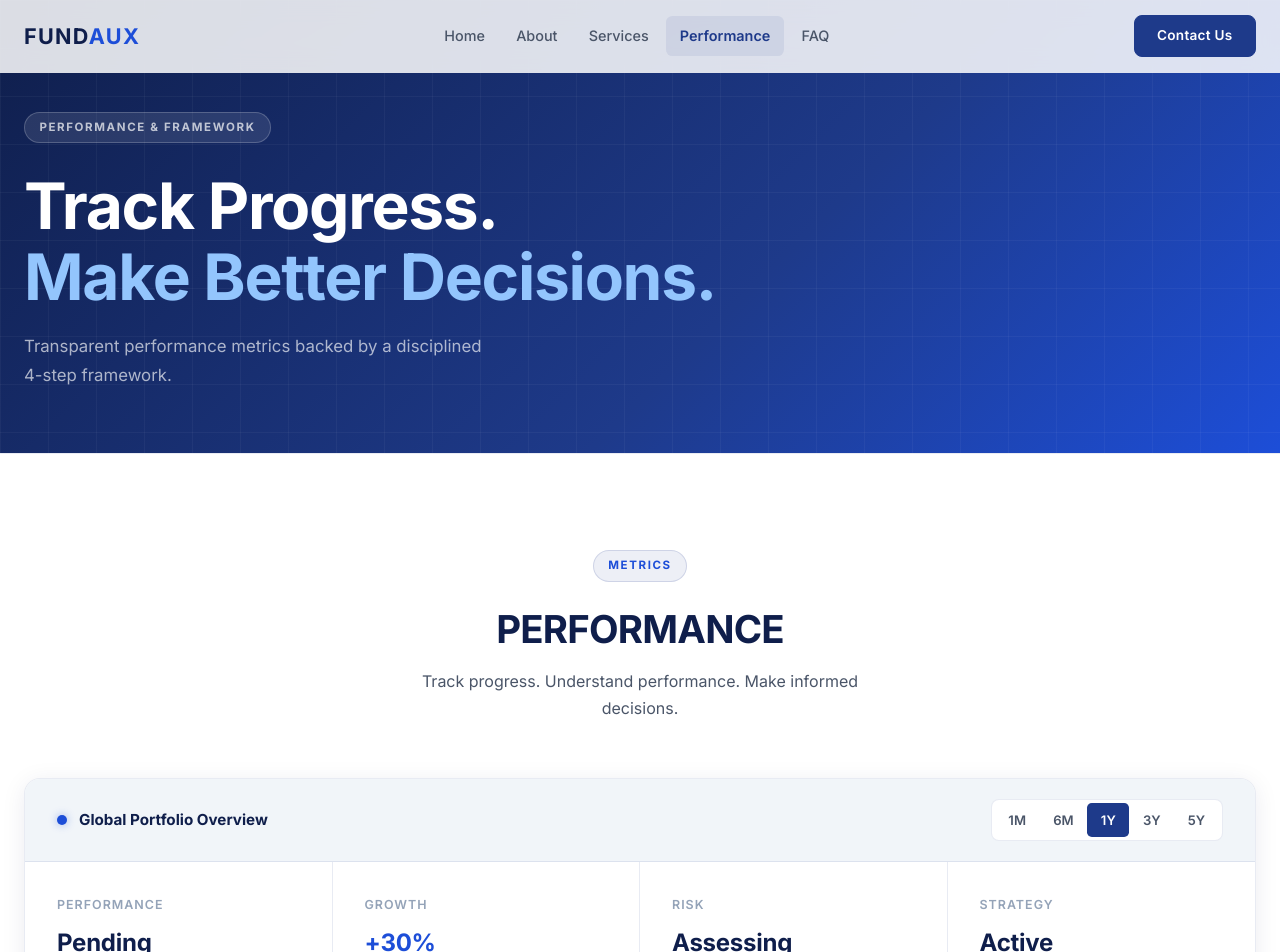
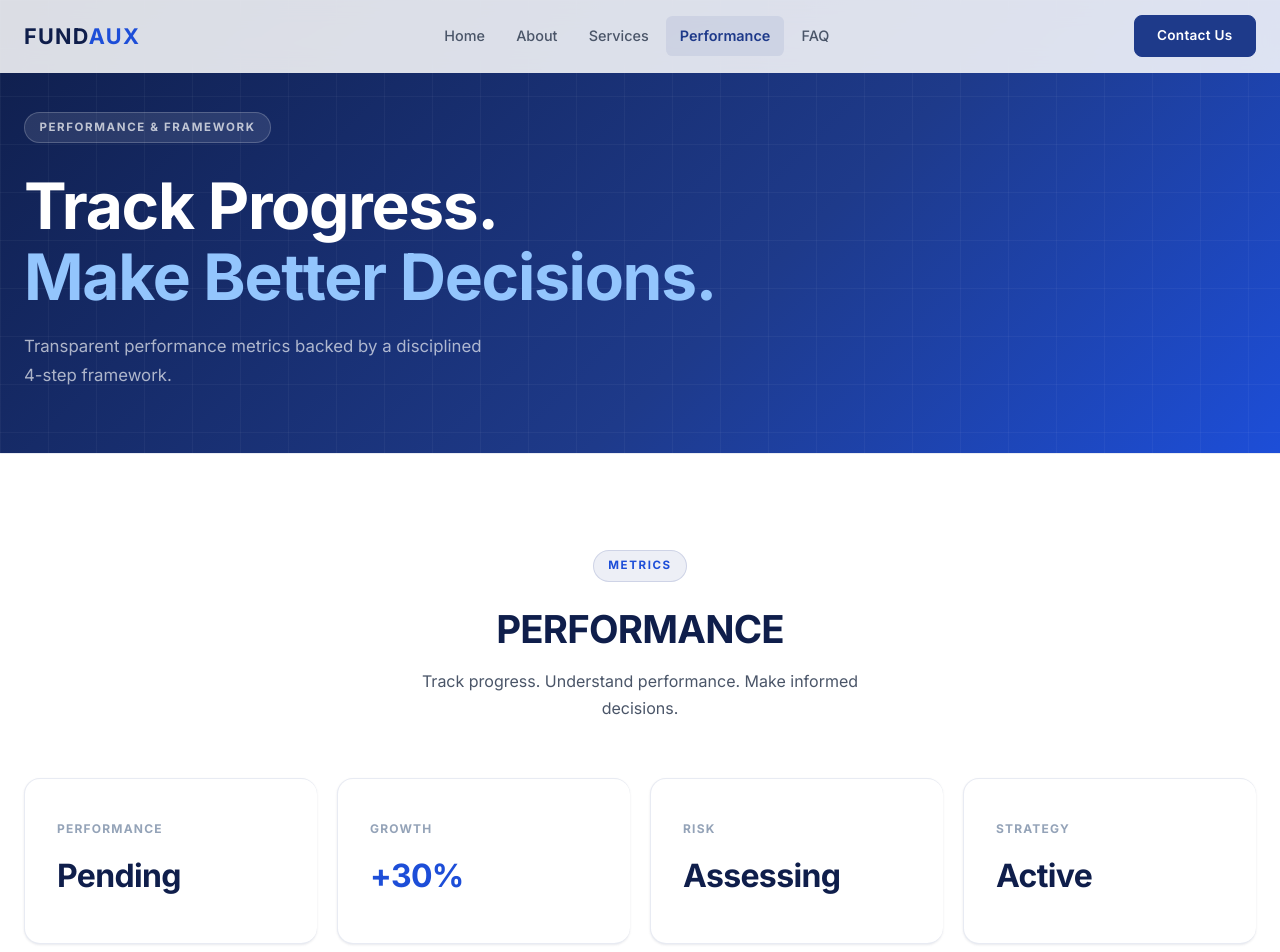
Before and after one commit to rahan-ux/portfolio, a Next.js app: page /performance in a window 1280 px wide. Shown: the top 952 px of the page. Built offline with nearby package versions, Linux system fonts and the light colour scheme.

Commit message:
feat: remove Global Portfolio Overview section entirely

```diff
--- a/components/Performance.tsx
+++ b/components/Performance.tsx
@@ -1,13 +1,8 @@
 "use client";
 
-import { useState } from "react";
 import AnimatedSection from "./AnimatedSection";
 
-const TIME_FILTERS = ["1M", "6M", "1Y", "3Y", "5Y"];
-
 export default function Performance() {
-  const [activeFilter, setActiveFilter] = useState("1Y");
-
   return (
     <section
       id="performance"
@@ -35,78 +30,7 @@ export default function Performance() {
         </AnimatedSection>
 
         <AnimatedSection delay={0.2}>
-          <div
-            style={{
-              background: "var(--color-surface)",
-              border: "1px solid var(--color-border)",
-              borderRadius: "1rem",
-              overflow: "hidden",
-              boxShadow: "var(--shadow-card)",
-            }}
-          >
-            {/* Dashboard Header */}
-            <div
-              style={{
-                padding: "1.25rem 2rem",
-                borderBottom: "1px solid var(--color-border)",
-                display: "flex",
-                justifyContent: "space-between",
-                alignItems: "center",
-                flexWrap: "wrap",
-                gap: "1rem",
-                background: "var(--color-surface-2)",
-              }}
-            >
-              <div style={{ display: "flex", alignItems: "center", gap: "0.75rem" }}>
-                <div
-                  style={{
-                    width: "10px",
-                    height: "10px",
-                    borderRadius: "50%",
-                    background: "var(--color-accent-mid)",
-                    boxShadow: "0 0 8px rgba(29,78,216,0.4)",
-                  }}
-                />
-                <span style={{ fontWeight: 700, color: "var(--color-text-primary)", fontSize: "0.95rem" }}>
-                  Global Portfolio Overview
-                </span>
-              </div>
-
-              <div
-                style={{
-                  display: "flex",
-                  background: "var(--color-surface)",
-                  borderRadius: "0.5rem",
-                  padding: "0.2rem",
-                  border: "1px solid var(--color-border)",
-                }}
-              >
-                {TIME_FILTERS.map((filter) => (
-                  <button
-                    key={filter}
-                    onClick={() => setActiveFilter(filter)}
-                    style={{
-                      padding: "0.35rem 0.85rem",
-                      background: activeFilter === filter ? "var(--color-accent)" : "transparent",
-                      color: activeFilter === filter ? "#fff" : "var(--color-text-secondary)",
-                      border: "none",
-                      borderRadius: "0.3rem",
-                      fontSize: "0.82rem",
-                      fontWeight: 600,
-                      cursor: "pointer",
-                      transition: "all 0.2s ease",
-                    }}
-                  >
-                    {filter}
-                  </button>
-                ))}
-              </div>
-            </div>
-
-
-
-            {/* Stats Grid */}
-            <div className="perf-stats-grid" style={{ borderBottom: "1px solid var(--color-border)" }}>
+          <div className="perf-stats-grid">
             {[
               { label: "Performance", value: "Pending" },
               { label: "Growth", value: "+30%" },
@@ -115,24 +39,43 @@ export default function Performance() {
             ].map((stat, i) => (
               <div
                 key={i}
+                className="perf-stat-item"
                 style={{
-                    padding: "2rem",
+                  padding: "2.5rem 2rem",
                   borderRight: i < 3 ? "1px solid var(--color-border)" : "none",
                   display: "flex",
                   flexDirection: "column",
                   justifyContent: "center",
+                  background: "var(--color-surface)",
+                  border: "1px solid var(--color-border)",
+                  borderRadius: "1rem",
+                  boxShadow: "var(--shadow-sm)",
                 }}
-                  className="perf-stat-item"
               >
-                  <div style={{ fontSize: "0.78rem", color: "var(--color-text-muted)", marginBottom: "0.5rem", fontWeight: 600, textTransform: "uppercase", letterSpacing: "0.08em" }}>
+                <div
+                  style={{
+                    fontSize: "0.75rem",
+                    color: "var(--color-text-muted)",
+                    marginBottom: "0.6rem",
+                    fontWeight: 700,
+                    textTransform: "uppercase",
+                    letterSpacing: "0.1em",
+                  }}
+                >
                   {stat.label}
                 </div>
-                  <div style={{ fontSize: "1.5rem", fontWeight: 800, color: stat.label === "Growth" ? "var(--color-accent-mid)" : "var(--color-text-primary)", letterSpacing: "-0.01em" }}>
+                <div
+                  style={{
+                    fontSize: "2rem",
+                    fontWeight: 800,
+                    color: stat.label === "Growth" ? "var(--color-accent-mid)" : "var(--color-text-primary)",
+                    letterSpacing: "-0.02em",
+                  }}
+                >
                   {stat.value}
                 </div>
               </div>
             ))}
-            </div>
           </div>
         </AnimatedSection>
       </div>
@@ -141,13 +84,13 @@ export default function Performance() {
         .perf-stats-grid {
           display: grid;
           grid-template-columns: repeat(2, 1fr);
+          gap: 1.25rem;
         }
         @media (min-width: 768px) {
           .perf-stats-grid { grid-template-columns: repeat(4, 1fr); }
         }
-        @media (max-width: 767px) {
-          .perf-stat-item { border-right: none !important; border-bottom: 1px solid var(--color-border); }
-          .perf-stat-item:last-child { border-bottom: none; }
+        .perf-stat-item {
+          border-right: none !important;
         }
       `}</style>
     </section>
```
Lines whose indentation alone changed are shown as unchanged.
